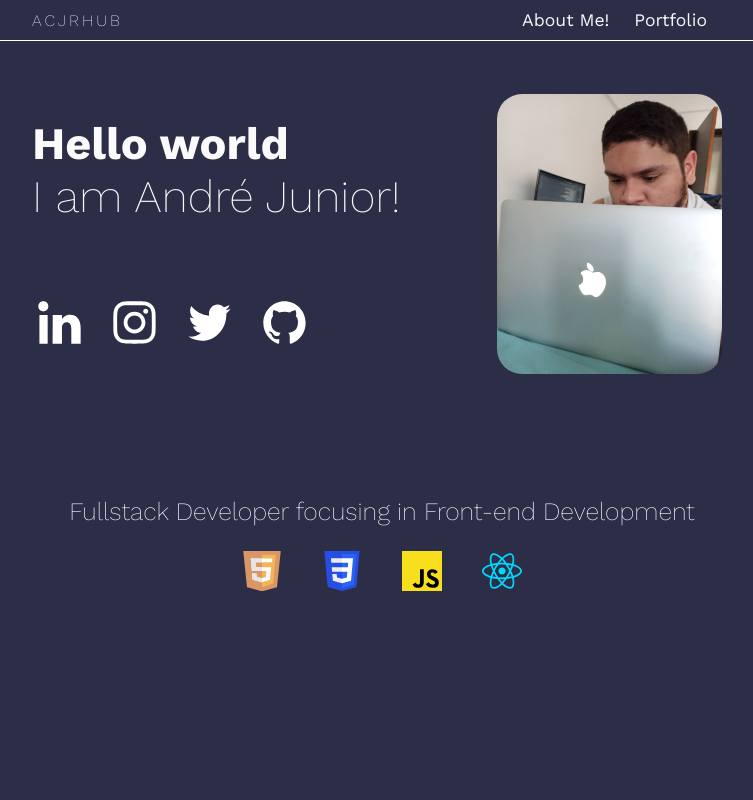
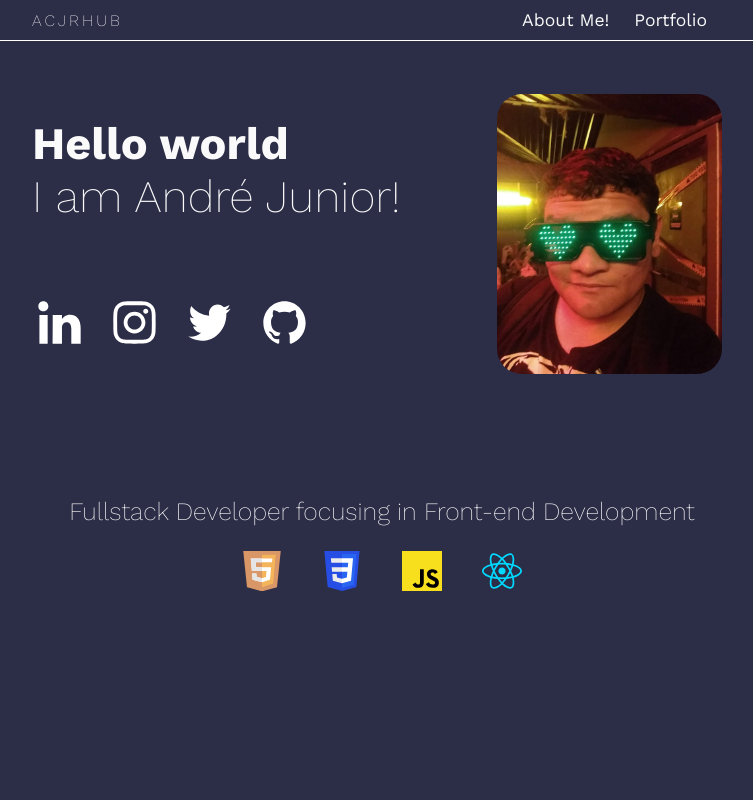
Before and after one commit to andrecrjr/ACJRhub, a Next.js app: page / in a window 1280 px wide. Shown: the top 800 px of the page, without its empty margins (258-1011 px from the left). Built offline with nearby package versions, Linux system fonts and the light colour scheme.

Commit message:
- change picture

```diff
--- a/components/Pages/MainPage/index.tsx
+++ b/components/Pages/MainPage/index.tsx
@@ -16,7 +16,7 @@ export default function MainPage({}): ReactElement {
 						<div
 							className='presentation--pic'
 							style={{
-								backgroundImage: `url(${"/img/image_nerd.jpg"})`,
+								backgroundImage: `url(${"/img/nerd-2.jpg"})`,
 							}}
 						></div>
 						<div className='social-network'>
```
Also changed, not shown: public/img/nerd-2.jpg (added).
